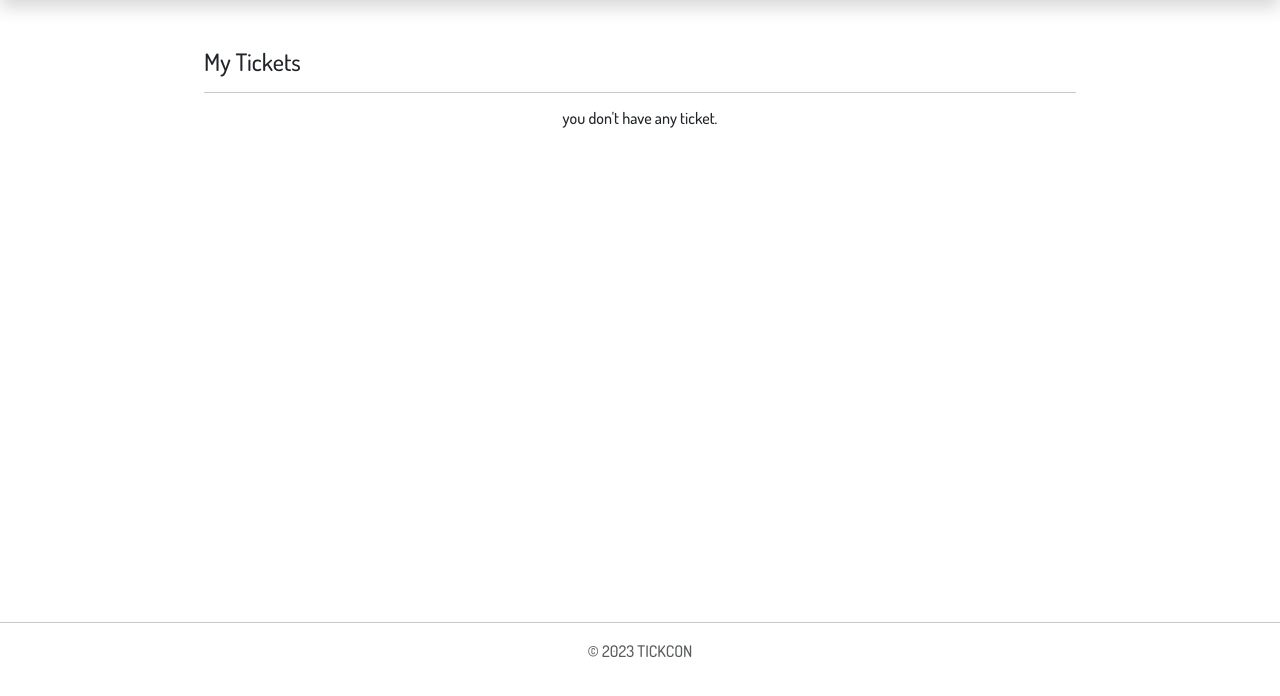
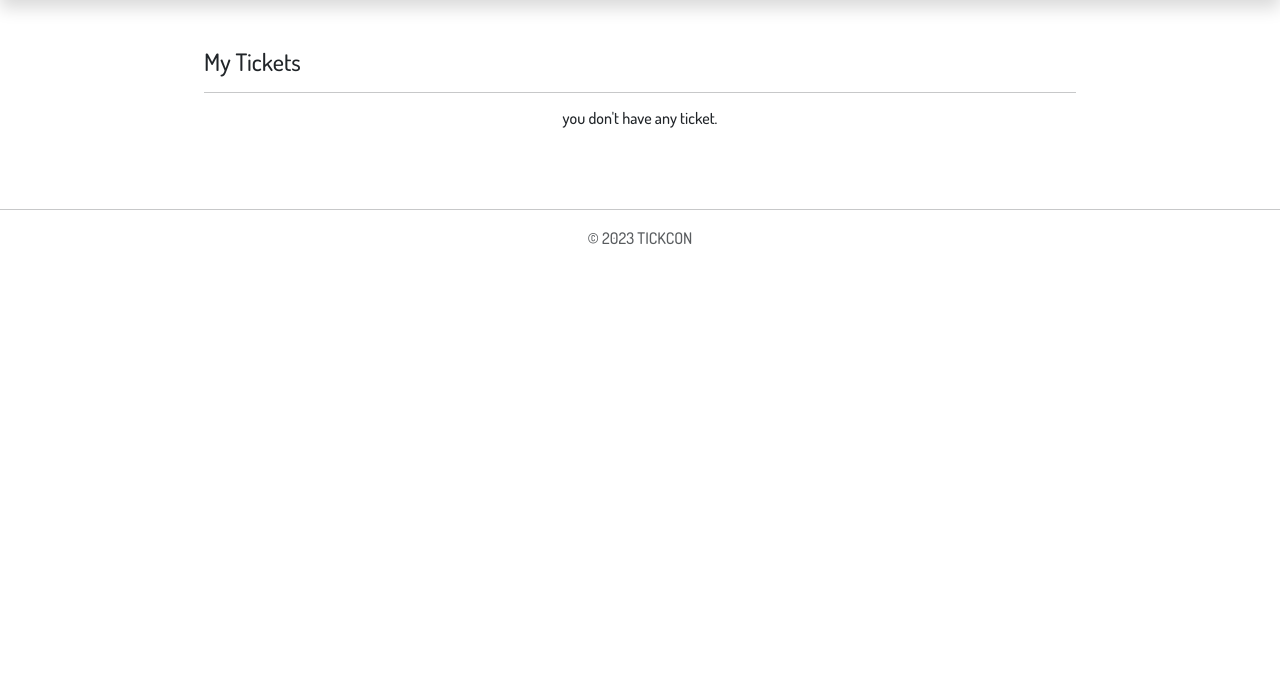
Before and after one commit to chulnwza/tickcon, a PHP site: page /all_final/myticket.php in a window 1280 px wide. Shown: the part 81-777 px from the top of the page. Run offline with PHP 8.4, Linux system fonts and the light colour scheme; the visitor is signed in with stand-in values (Sample User, id 1); data comes from the database, SQL or seed files in the repository; some web fonts are replaced.

Commit message:
update all 10

```diff
--- a/all_final/con_waiting_list.php
+++ b/all_final/con_waiting_list.php
@@ -126,7 +126,7 @@
     }
     ?>
     <!-- footer -->
-    <footer class="py-3 my-4 " style="position: fixed;left: 0;bottom: 0;width: 100%;">
+    <footer class="py-3 my-4">
         <hr>
         <p class="text-center text-muted">© 2023 TICKCON</p>
     </footer>
--- a/all_final/each_my_concert.php
+++ b/all_final/each_my_concert.php
@@ -751,6 +751,10 @@
         }
     }
     ?>
+    <footer class="py-3 my-4 ">
+        <hr>
+        <p class="text-center text-muted">© 2023 TICKCON</p>
+    </footer>
 </body>
 
 </html>
--- a/all_final/myticket.php
+++ b/all_final/myticket.php
@@ -58,12 +58,6 @@ session_start();
 
         .card {
             margin: auto;
-        }
-        .footer{
-            position: fixed;
-            left: 0;
-            bottom: 0;
-            width: 100%;
         }
     </style>
 </head>
@@ -196,7 +190,7 @@ session_start();
     </main>
     <!-- footer -->
 
-    <footer class="py-3 my-4 footer">
+    <footer class="py-3 my-4">
         <hr>
         <p class="text-center text-muted">© 2023 TICKCON</p>
     </footer>
```
